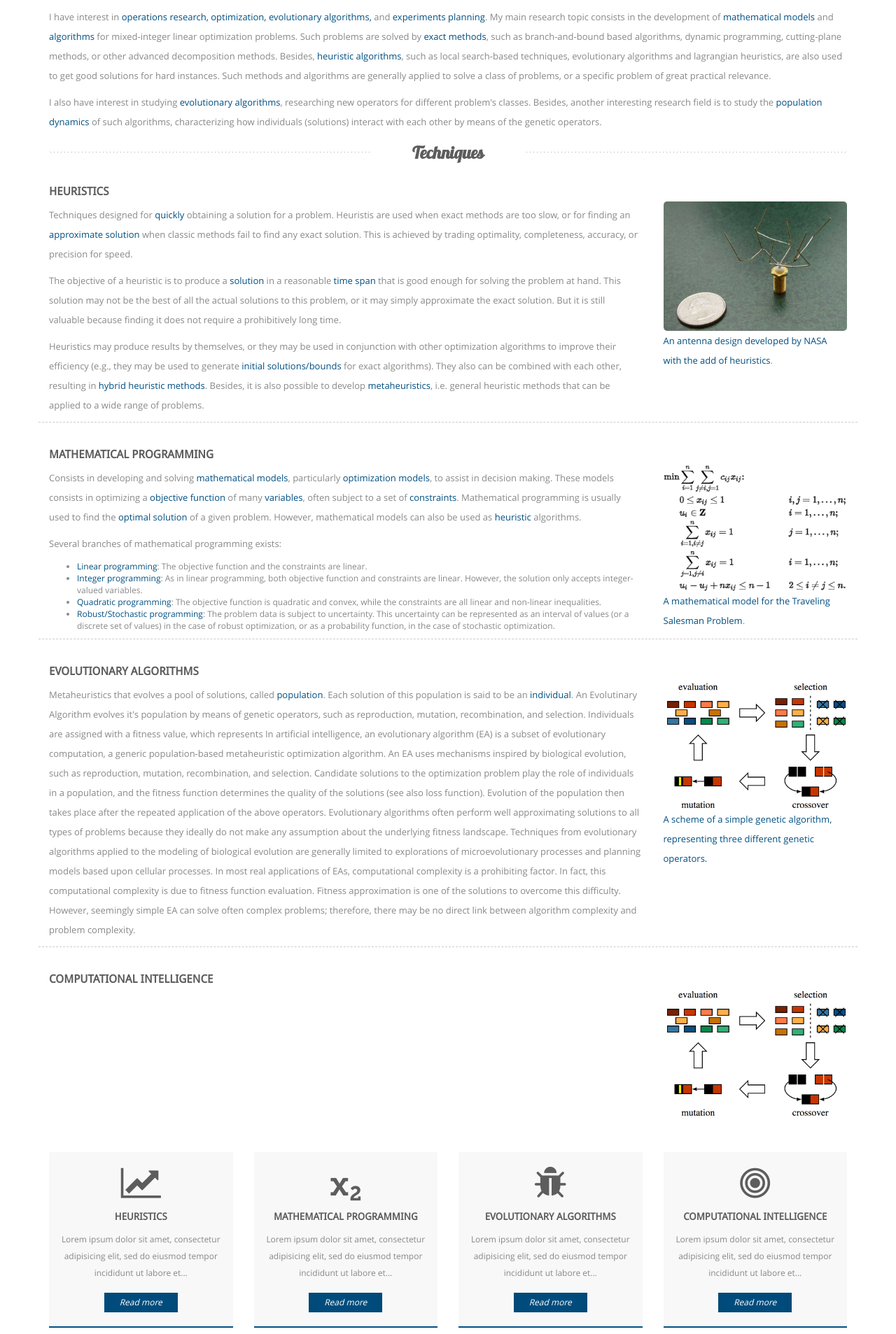
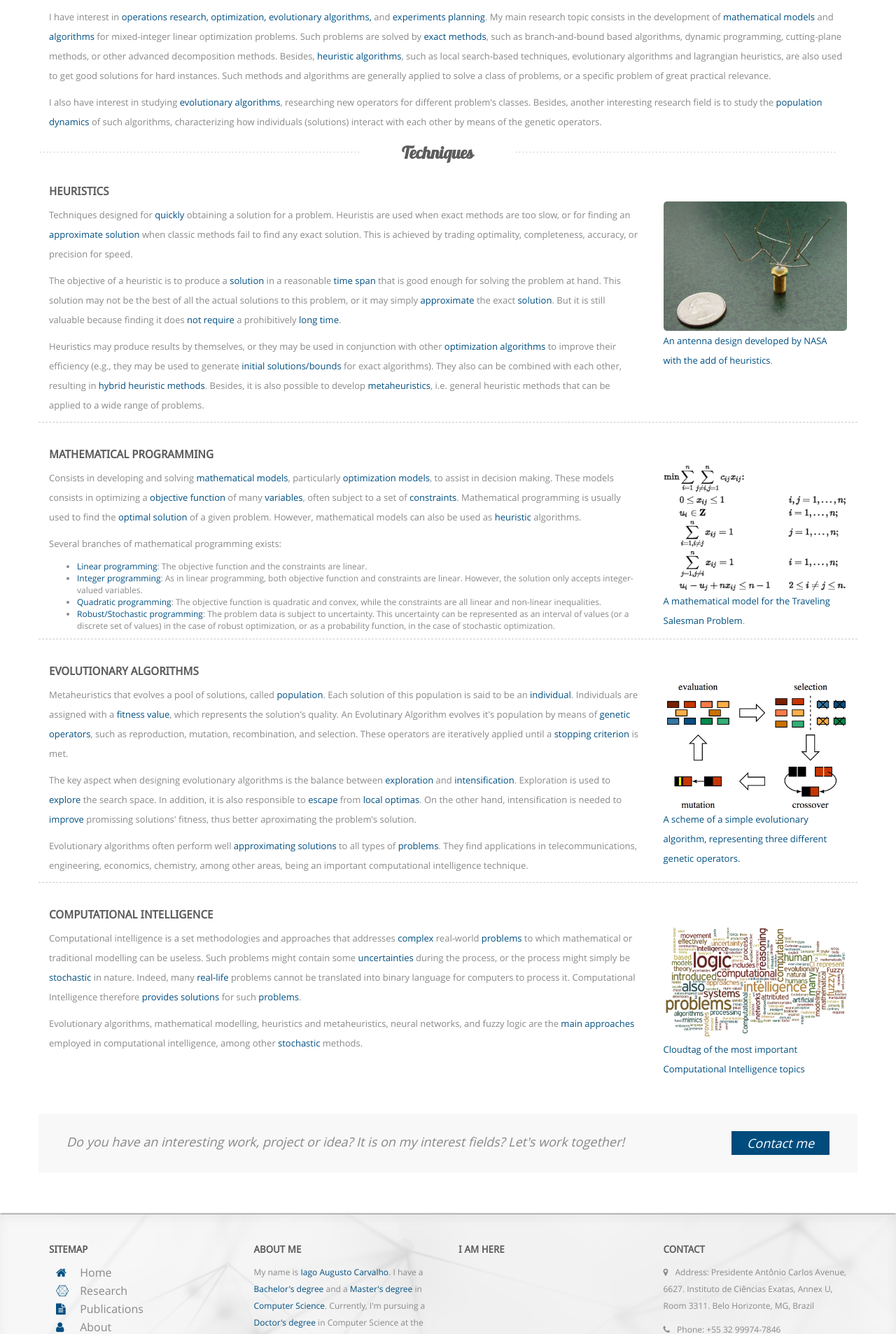
Before and after one commit to iagoac/iagoac.github.io, a PHP site: page /research.html in a window 1280 px wide. Shown: the part 293-2200 px from the top of the page at 70% size. Run offline with PHP 8.4, Linux system fonts and the light colour scheme; some web fonts are replaced; grey boxes are pictures that could not be loaded.

Commit message:
Research finalizado

```diff
--- a/about.html
+++ b/about.html
@@ -17,7 +17,7 @@
         <link rel="stylesheet" href="assets/css/form-elements.css">
         <link rel="stylesheet" href="assets/css/style.css">
         <link rel="stylesheet" href="assets/css/media-queries.css">
-        <link rel="stylesheet" href="accordion.css">
+        <link rel="stylesheet" href="assets/css/accordion.css">
 
         <!-- HTML5 Shim and Respond.js IE8 support of HTML5 elements and media queries -->
         <!-- WARNING: Respond.js doesn't work if you view the page via file:// -->
--- a/assets/css/style.css
+++ b/assets/css/style.css
@@ -457,12 +457,22 @@ ul.navbar-nav li.active .dropdown-menu > .active > a:focus { background: #004F81
     border-top: 2px solid #EEEEEE;
 }
 
-.work:hover img {
+.applications {
+  margin-top: 40px;
+  padding-bottom: 20px;
+  background: #f8f8f8;
+  border-bottom: 2px solid #004F81;
+  border-top: 2px solid #EEEEEE;
+  height: 200px;
+  border-top: 2px solid #EEEEEE;
+}
+
+.work:hover img, .applications:hover img {
     opacity: 0.7;
     -o-transition: all .3s; -moz-transition: all .3s; -webkit-transition: all .3s; -ms-transition: all .3s; transition: all .3s;
 }
 
-.work:hover {
+.work:hover, .applications:hover {
     box-shadow: 0 5px 15px 0 rgba(0,0,0,.05), 0 1px 25px 0 rgba(0,0,0,.05) inset, 0 -1px 25px 0 rgba(0,0,0,.05) inset;
     -o-transition: all .5s; -moz-transition: all .5s; -webkit-transition: all .5s; -ms-transition: all .5s; transition: all .5s;
 }
@@ -487,7 +497,7 @@ ul.navbar-nav li.active .dropdown-menu > .active > a:focus { background: #004F81
     margin-top: -5px;
 }
 
-.work h3 {
+.work h3, .applications h3 {
     margin-top: 20px;
     padding-left: 15px;
     padding-right: 15px;
@@ -929,8 +939,8 @@ footer {
 /***** Call to action *****/
 
 .call-to-action-container {
-    margin-top: 20px;
-    padding-bottom: 50px;
+    margin-top: 40px;
+    padding-bottom: 40px;
 }
 
 .call-to-action-text {
--- a/research.html
+++ b/research.html
@@ -117,7 +117,7 @@
                       </p>
 	                </div>
 	            </div>
-              <div class="col-sm-12 work-title wow fadeIn">
+              <div class="row col-sm-12 work-title wow fadeIn">
                   <h2> Techniques </h2>
               </div>
               <div class="row border-bottom services-full-width-text">
@@ -127,10 +127,10 @@
                   Techniques designed for <span class="violet">quickly</span> obtaining a solution for a problem. Heuristis are used when exact methods are too slow, or for finding an <span class="violet">approximate solution</span> when classic methods fail to find any exact solution. This is achieved by trading optimality, completeness, accuracy, or precision for speed.
                   </p>
                   <p>
-                  The objective of a heuristic is to produce a <span class="violet">solution</span> in a reasonable <span class="violet">time span</span> that is good enough for solving the problem at hand. This solution may not be the best of all the actual solutions to this problem, or it may simply approximate the exact solution. But it is still valuable because finding it does not require a prohibitively long time.
+                  The objective of a heuristic is to produce a <span class="violet">solution</span> in a reasonable <span class="violet">time span</span> that is good enough for solving the problem at hand. This solution may not be the best of all the actual solutions to this problem, or it may simply <span class="violet">approximate</span> the exact <span class="violet">solution</span>. But it is still valuable because finding it does <span class="violet">not require</span> a prohibitively <span class="violet">long time</span>.
                   </p>
                   <p>
-                  Heuristics may produce results by themselves, or they may be used in conjunction with other optimization algorithms to improve their efficiency (e.g., they may be used to generate <span class="violet">initial solutions/bounds</span> for exact algorithms). They also can be combined with each other, resulting in <span class="violet">hybrid heuristic methods</span>. Besides, it is also possible to develop <span class="violet">metaheuristics</span>, i.e. general heuristic methods that can be applied to a wide range of problems.
+                  Heuristics may produce results by themselves, or they may be used in conjunction with other <span class="violet">optimization algorithms</span> to improve their efficiency (e.g., they may be used to generate <span class="violet">initial solutions/bounds</span> for exact algorithms). They also can be combined with each other, resulting in <span class="violet">hybrid heuristic methods</span>. Besides, it is also possible to develop <span class="violet">metaheuristics</span>, i.e. general heuristic methods that can be applied to a wide range of problems.
                 </p>
                 </div>
                 <div class="col-sm-3 research-illustration wow fadeInDown">
@@ -173,17 +173,13 @@
                 <div class="col-sm-9 wow fadeInUp">
                   <h3> Evolutionary algorithms </h3>
                   <p>
-                    Metaheuristics that evolves a pool of solutions, called <span class="violet">population</span>. Each solution of this population is said to be an <span class="violet">individual</span>. An Evolutinary Algorithm evolves it's population by means of genetic operators, such as reproduction, mutation, recombination, and selection. Individuals are assigned with a fitness value, which represents
-
-
-
-                    In artificial intelligence, an evolutionary algorithm (EA) is a subset of evolutionary computation, a generic population-based metaheuristic optimization algorithm. An EA uses mechanisms inspired by biological evolution, such as reproduction, mutation, recombination, and selection. Candidate solutions to the optimization problem play the role of individuals in a population, and the fitness function determines the quality of the solutions (see also loss function). Evolution of the population then takes place after the repeated application of the above operators.
-
-                    Evolutionary algorithms often perform well approximating solutions to all types of problems because they ideally do not make any assumption about the underlying fitness landscape. Techniques from evolutionary algorithms applied to the modeling of biological evolution are generally limited to explorations of microevolutionary processes and planning models based upon cellular processes. In most real applications of EAs, computational complexity is a prohibiting factor. In fact, this computational complexity is due to fitness function evaluation. Fitness approximation is one of the solutions to overcome this difficulty. However, seemingly simple EA can solve often complex problems; therefore, there may be no direct link between algorithm complexity and problem complexity.
-
-
-
-
+                    Metaheuristics that evolves a pool of solutions, called <span class="violet">population</span>. Each solution of this population is said to be an <span class="violet">individual</span>. Individuals are assigned with a <span class="violet">fitness value</span>, which represents the solution's quality. An Evolutinary Algorithm evolves it's population by means of <span class="violet">genetic operators</span>, such as reproduction, mutation, recombination, and selection. These operators are iteratively applied until a <span class="violet">stopping criterion</span> is met.
+                  </p>
+                  <p>
+                    The key aspect when designing evolutionary algorithms is the balance between <span class="violet">exploration</span> and <span class="violet">intensification</span>. Exploration is used to <span class="violet">explore</span> the search space. In addition, it is also responsible to <span class="violet">escape</span> from <span class="violet">local optimas</span>. On the other hand, intensification is needed to <span class="violet">improve</span> promissing solutions' fitness, thus better aproximating the problem's solution.
+                  </p>
+                  <p>
+                    Evolutionary algorithms often perform well <span class="violet">approximating solutions</span> to all types of <span class="violet">problems</span>. They find applications in telecommunications, engineering, economics, chemistry, among other areas, being an important computational intelligence technique.
                   </p>
                 </div>
                 <div class="col-sm-3 wow fadeInDown">
@@ -191,92 +187,91 @@
                     <img class="research heuristic" src="assets/img/research/ea.png" />
                   </a>
                   <p class="research ea">
-                    <a href="http://neo.lcc.uma.es/opticomm/introea.html" target="_blank"> A scheme of a simple genetic algorithm, representing three different genetic operators. </a>
+                    <a href="http://neo.lcc.uma.es/opticomm/introea.html" target="_blank"> A scheme of a simple evolutionary algorithm, representing three different genetic operators. </a>
                   </p>
                 </div>
               </div>
               <div class="row services-full-width-text">
                 <div class="col-sm-9 wow fadeInDown">
                   <h3> Computational intelligence </h3>
+                <p>
+                  Computational intelligence is a set methodologies and approaches that addresses <span class="violet">complex</span> real-world <span class="violet">problems</span> to which mathematical or traditional modelling can be useless. Such problems might contain some <span class="violet">uncertainties</span> during the process, or the process might simply be <span class="violet">stochastic</span> in nature. Indeed, many <span class="violet">real-life</span> problems cannot be translated into binary language for computers to process it. Computational Intelligence therefore <span class="violet">provides solutions</span> for such <span class="violet">problems</span>.
+                </p>
+                <p>
+                  Evolutionary algorithms, mathematical modelling, heuristics and metaheuristics, neural networks, and fuzzy logic are the <span class="violet">main approaches</span> employed in computational intelligence, among other <span class="violet">stochastic</span> methods.
+                </p>
                 </div>
                 <div class="col-sm-3 wow fadeInDown">
-                  <a class="view-work" alt="A mathematical model for the Travelling Salesman Problem" href="assets/img/research/ea.png">
-                    <img class="research heuristic" src="assets/img/research/ea.png" />
+                  <a class="view-work" alt="Cloudtag of the most important Computational Intelligence topics" href="assets/img/research/intelligence.png">
+                    <img class="research intelligence" src="assets/img/research/intelligence.png" />
+                  </a>
+                  <a href="https://en.wikipedia.org/wiki/Computational_intelligence" target="_blank">
+                    <p>Cloudtag of the most important Computational Intelligence topics</p>
                   </a>
                 </div>
               </div>
 	        </div>
         </div>
 
-        <!-- Services -->
-        <div class="services-container">
+        <!-- <div class="work-container">
 	        <div class="container">
+	        	<div class="row">
+		            <div class="col-sm-12 work-title wow fadeIn">
+		                <h2> Applications </h2>
+		            </div>
+	            </div>
 	            <div class="row">
 	            	<div class="col-sm-3">
-		                <div class="service wow fadeInUp">
-		                    <div class="service-icon"><i class="fa fa-line-chart"></i></div>
-		                    <h3>Heuristics</h3>
-		                    <p>Lorem ipsum dolor sit amet, consectetur adipisicing elit, sed do eiusmod tempor incididunt ut labore et...</p>
-		                    <a class="big-link-1" href="services.html">Read more</a>
-		                </div>
-					</div>
-					<div class="col-sm-3">
-		                <div class="service wow fadeInDown">
-		                    <div class="service-icon"><i class="fa fa-subscript"></i></div>
-		                    <h3>Mathematical programming</h3>
-		                    <p>Lorem ipsum dolor sit amet, consectetur adipisicing elit, sed do eiusmod tempor incididunt ut labore et...</p>
-		                    <a class="big-link-1" href="services.html">Read more</a>
+		                <div class="applications wow fadeInUp">
+		                    <img src="assets/img/featured/logo1.png" alt="CEC 2017">
+		                    <h3>Telecommunications</h3>
 		                </div>
 	                </div>
 	                <div class="col-sm-3">
-		                <div class="service wow fadeInUp">
-		                    <div class="service-icon"><i class="fa fa-bug"></i></div>
-		                    <h3>Evolutionary algorithms</h3>
-		                    <p>Lorem ipsum dolor sit amet, consectetur adipisicing elit, sed do eiusmod tempor incididunt ut labore et...</p>
-		                    <a class="big-link-1" href="services.html">Read more</a>
+		                <div class="applications wow fadeInDown">
+		                    <img src="assets/img/featured/logo2.png" alt="MIM 2016">
+		                    <h3>Graph theory</h3>
+		                </div>
+		            </div>
+                <div class="col-sm-3">
+		                <div class="applications wow fadeInUp">
+		                    <img src="assets/img/featured/logo1.png" alt="CEC 2017">
+		                    <h3>Discrete mathematics</h3>
 		                </div>
 	                </div>
 	                <div class="col-sm-3">
-		                <div class="service wow fadeInDown">
-		                    <div class="service-icon"><i class="fa fa-bullseye"></i></div>
-		                    <h3>Computational intelligence</h3>
-		                    <p>Lorem ipsum dolor sit amet, consectetur adipisicing elit, sed do eiusmod tempor incididunt ut labore et...</p>
-		                    <a class="big-link-1" href="services.html">Read more</a>
+		                <div class="applications wow fadeInDown">
+		                    <img src="assets/img/featured/logo2.png" alt="MIM 2016">
+		                    <h3>A Scenario Based Heuristic for the Robust Shortest Path Tree Problem</h3>
+		                </div>
+		            </div>
+                <div class="col-sm-3">
+		                <div class="applications wow fadeInUp">
+		                    <img src="assets/img/featured/logo1.png" alt="CEC 2017">
+		                    <h3>Solving a Multiobjective Caloric-Restricted Diet Problem using Differential Evolution</h3>
 		                </div>
 	                </div>
+	                <div class="col-sm-3">
+		                <div class="applications wow fadeInDown">
+		                    <img src="assets/img/featured/logo2.png" alt="MIM 2016">
+		                    <h3>A Scenario Based Heuristic for the Robust Shortest Path Tree Problem</h3>
+		                </div>
+		            </div>
+                <div class="col-sm-3">
+		                <div class="applications wow fadeInUp">
+		                    <img src="assets/img/featured/logo1.png" alt="CEC 2017">
+		                    <h3>Solving a Multiobjective Caloric-Restricted Diet Problem using Differential Evolution</h3>
+		                </div>
+	                </div>
+	                <div class="col-sm-3">
+		                <div class="applications wow fadeInDown">
+		                    <img src="assets/img/featured/logo2.png" alt="MIM 2016">
+		                    <h3>A Scenario Based Heuristic for the Robust Shortest Path Tree Problem</h3>
+		                </div>
+		            </div>
 	            </div>
 	        </div>
-        </div>
-
-        <!-- Services Half Width Text -->
-        <div class="services-half-width-container">
-        	<div class="container">
-	            <div class="row">
-	                <div class="col-sm-6 services-half-width-text wow fadeInLeft">
-	                    <h3>Lorem Ipsum</h3>
-	                    <p>
-	                    	Lorem ipsum dolor sit amet, consectetur adipisicing elit, sed do eiusmod tempor incididunt ut labore et.
-	                    	Ut wisi enim ad minim veniam, quis nostrud exerci tation ullamcorper <span class="violet">suscipit lobortis</span>
-	                    	nisl ut aliquip ex ea commodo consequat. Lorem ipsum <strong>dolor sit amet</strong>, consectetur adipisicing elit,
-	                    	sed do eiusmod tempor incididunt ut labore et. Ut wisi enim ad minim veniam, quis nostrud exerci tation ullamcorper
-	                    	suscipit lobortis nisl ut aliquip ex ea commodo consequat. Lorem ipsum dolor sit amet, consectetur adipisicing elit,
-	                    	sed do <strong>eiusmod tempor</strong> incididunt.
-	                    </p>
-	                </div>
-	                <div class="col-sm-6 services-half-width-text wow fadeInUp">
-	                    <h3>Dolor Sit Amet</h3>
-	                    <p>
-	                    	Lorem ipsum dolor sit amet, consectetur adipisicing elit, sed do eiusmod tempor incididunt ut labore et.
-	                    	Ut wisi enim ad minim veniam, quis nostrud exerci tation ullamcorper <span class="violet">suscipit lobortis</span>
-	                    	nisl ut aliquip ex ea commodo consequat. Lorem ipsum <strong>dolor sit amet</strong>, consectetur adipisicing elit,
-	                    	sed do eiusmod tempor incididunt ut labore et. Ut wisi enim ad minim veniam, quis nostrud exerci tation ullamcorper
-	                    	suscipit lobortis nisl ut aliquip ex ea commodo consequat. Lorem ipsum dolor sit amet, consectetur adipisicing elit,
-	                    	sed do <strong>eiusmod tempor</strong> incididunt.
-	                    </p>
-	                </div>
-	            </div>
-	        </div>
-        </div>
+        </div> -->
 
         <!-- Call To Action -->
         <div class="call-to-action-container">
```
Also changed, not shown: assets/css/accordion.css (renamed from accordion.css).
